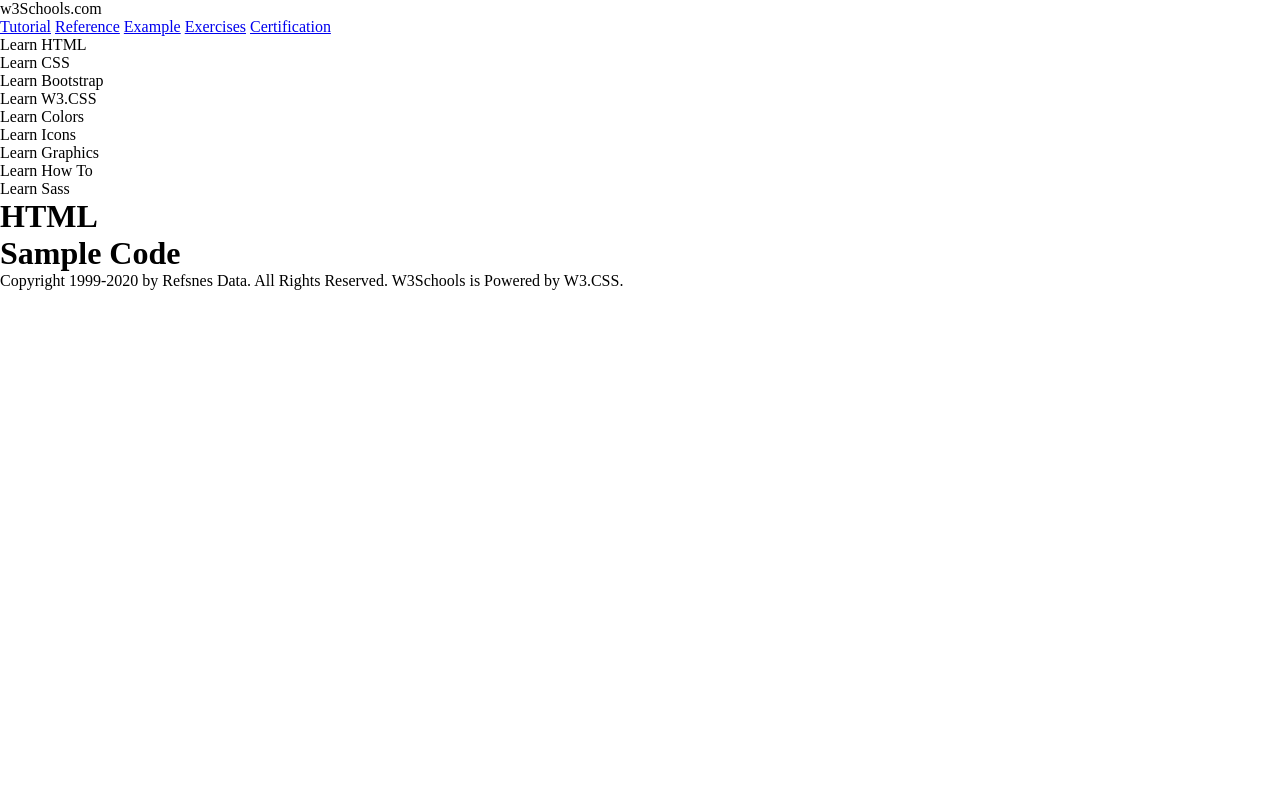
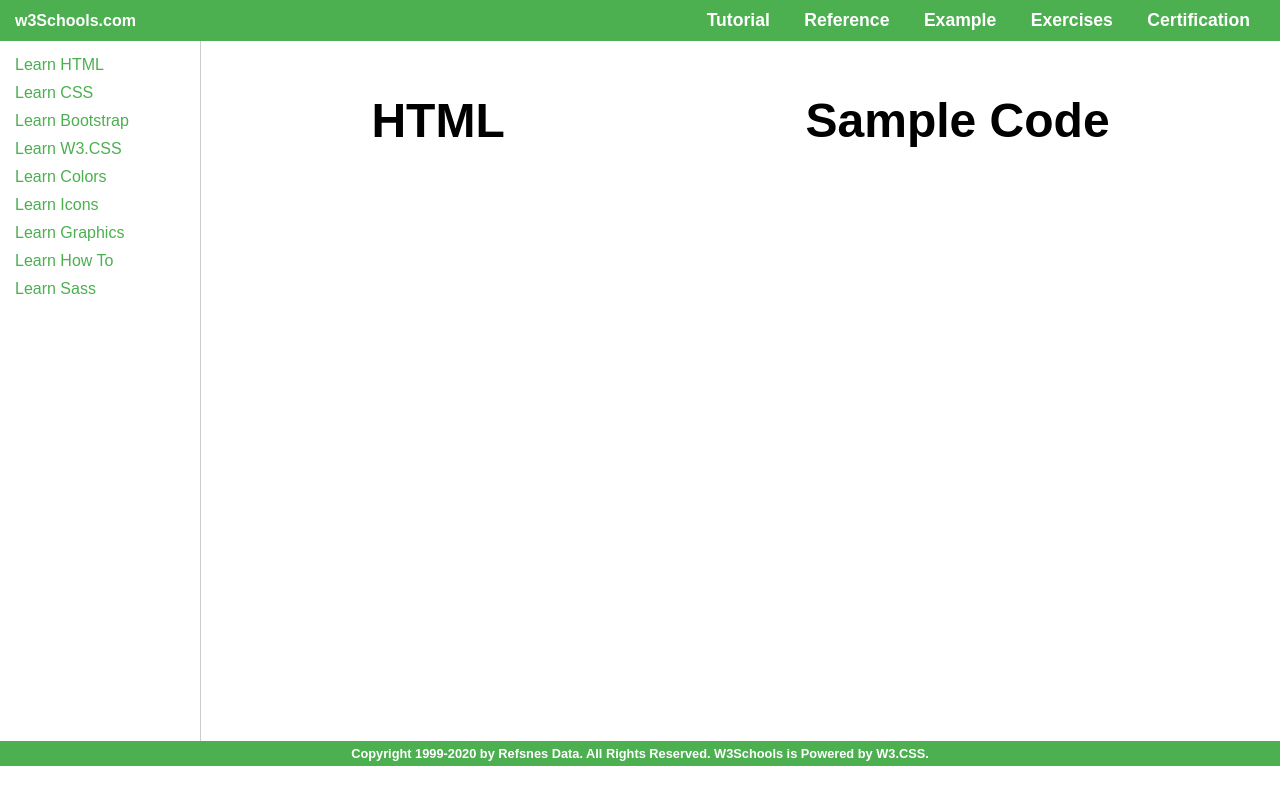
Before and after one commit to yancheng69/webDevelopment, a plain HTML site: page WDLesson2_8BPractical/index.html in a window 1280 px wide. Drawn offline with Linux system fonts and the light colour scheme.

Commit message:
更新 style.css

```diff
--- a/WDLesson2_8BPractical/style.css
+++ b/WDLesson2_8BPractical/style.css
@@ -1,75 +1,90 @@
 /* Challenge 2: Use w3SchoolsMockUp.png to help you write the necessary CSS rules.
    Hint: Remember all the fundamental CSS rules when working with flexboxes */
-* {
-  margin: 0;
-  padding: 0;
-  box-sizing: border-box;
+/* Reset/Base Styles */
+body {
+    margin: 0;
+    font-family: sans-serif; /* A basic readable font */
 }
 
-/* General container flex rule */
-.container {
-  display: flex;
+/* --- Global Styles --- */
+
+.header, .footer {
+    background-color: #4CAF50; /* Dark green background */
+    color: white;
+    padding: 10px 15px;
+    font-weight: bold;
 }
 
-/* Header */
-#top-header {
-  text-align: center;
-  padding: 10px;
-  border-bottom: 1px solid rgb(160, 160, 160);
+/* --- Header Layout (Flexbox 1) --- */
+
+.header {
+    /* Set the header to be a flex container */
+    display: flex;
+    /* Space out the logo and the navigation bar */
+    justify-content: space-between;
+    /* Vertically align items in the center */
+    align-items: center;
 }
 
-/* Navigation bar */
-#main-nav {
-  background-color: #009900;
-  color: white;
-  justify-content: space-around;
-  padding: 10px 0;
+.header-nav a {
+    color: white;
+    text-decoration: none;
+    padding: 0 15px; /* Spacing between the top links */
+    /* Make the top links bold to match the image */
+    font-weight: bold;
+    font-size: 1.1em;
 }
 
-#main-nav div {
-  flex: 1;
-  text-align: center;
+/* --- Main Content Layout (Flexbox 2) --- */
+
+.main-wrapper {
+    /* Set the main content area to be a flex container */
+    display: flex;
+    /* Ensure it takes up the full viewport height minus header/footer */
+    min-height: calc(100vh - 100px); /* Adjust '100px' based on actual header/footer heights */
 }
 
-/* Content area layout (sidebar + main) */
-#content-area {
-  display: flex;
-  height: 400px;
+/* --- Sidebar Styles --- */
+
+.sidebar {
+    /* This makes the sidebar take up a fixed width */
+    width: 200px;
+    border-right: 1px solid #ccc; /* Separator line on the right */
+    padding: 10px 0;
+    /* Make this section scrollable if the content is too long */
+    overflow-y: auto;
 }
 
-/* Sidebar */
-#sidebar {
-  width: 150px;
-  border-right: 1px solid #aaaaaa;
-  padding: 10px;
+.sidebar p {
+    padding: 5px 15px;
+    margin: 0; /* Remove default paragraph margins */
+    color: #4CAF50; /* Dark green text color for links */
+    font-size: 1em;
 }
 
-#sidebar ul {
-  list-style: none;
+/* --- Content Area Styles --- */
+
+.content {
+    /* Use flex-grow to make the content area take up the remaining space */
+    flex-grow: 1;
+    padding: 20px;
+    background-color: white;
+    /* Arrange HTML and Sample Code horizontally if needed,
+       but based on the image, they are just side-by-side text blocks */
+    display: flex;
+    justify-content: space-around;
+    align-items: flex-start; /* Align text to the top */
 }
 
-#sidebar li {
-  margin: 8px 0;
+.content h1 {
+    font-size: 3em;
 }
 
-/* Main content columns */
-#main-content {
-  flex: 1;
-  justify-content: space-evenly;
-  align-items: center;
-  text-align: center;
+/* --- Footer Styles --- */
+
+.footer {
+    /* Use padding to create a visually separated band */
+    padding: 5px 15px;
+    text-align: center;
+    font-size: 0.8em;
 }
-
-.center-col {
-  font-size: 40px;
-  font-weight: bold;
-}
-
-/* Footer */
-#footer {
-  background-color: #009900;
-  color: white;
-  text-align: center;
-  padding: 15px 0;
-  margin-top: 10px;
-}
```
